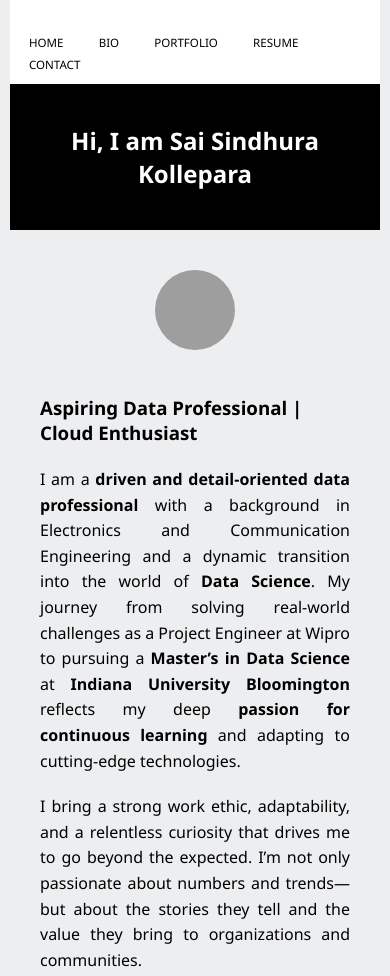
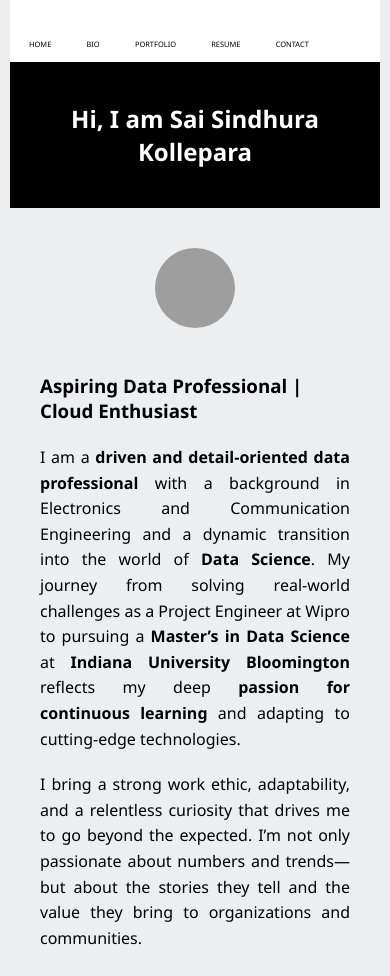
Before and after one commit to Sindhura1897/Portfolio, a plain HTML site: page index.html in a window 390 px wide. Drawn offline with Linux system fonts and the light colour scheme; grey boxes are pictures that could not be loaded.

Commit message:
Update style.css

```diff
--- a/styles/style.css
+++ b/styles/style.css
@@ -181,7 +181,6 @@ nav ul li {
     }
 
     nav ul li{
-        font-size: 0.85em;
-        align-items: center;
+        font-size: 0.55em;
     }
 }
```
